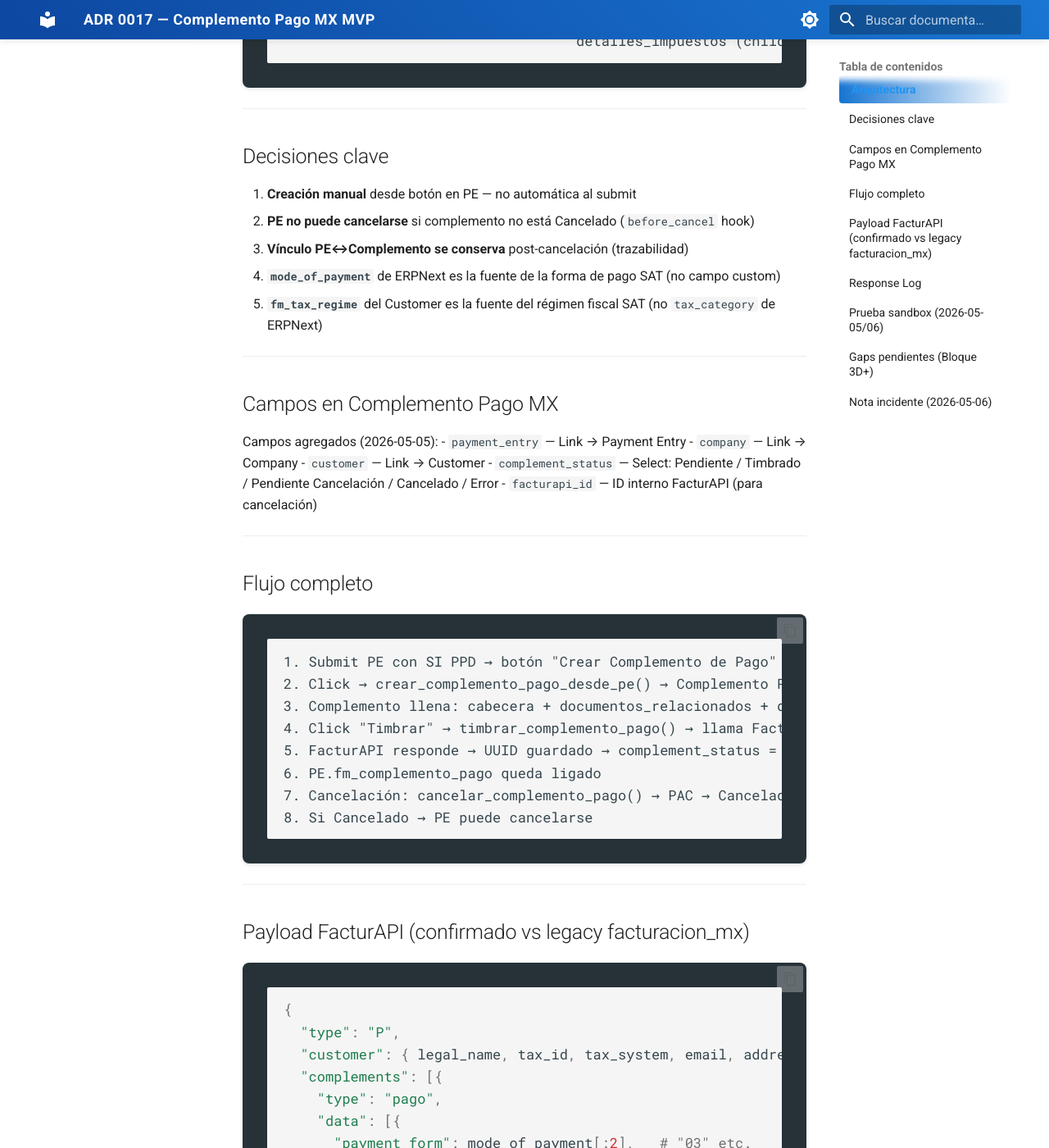
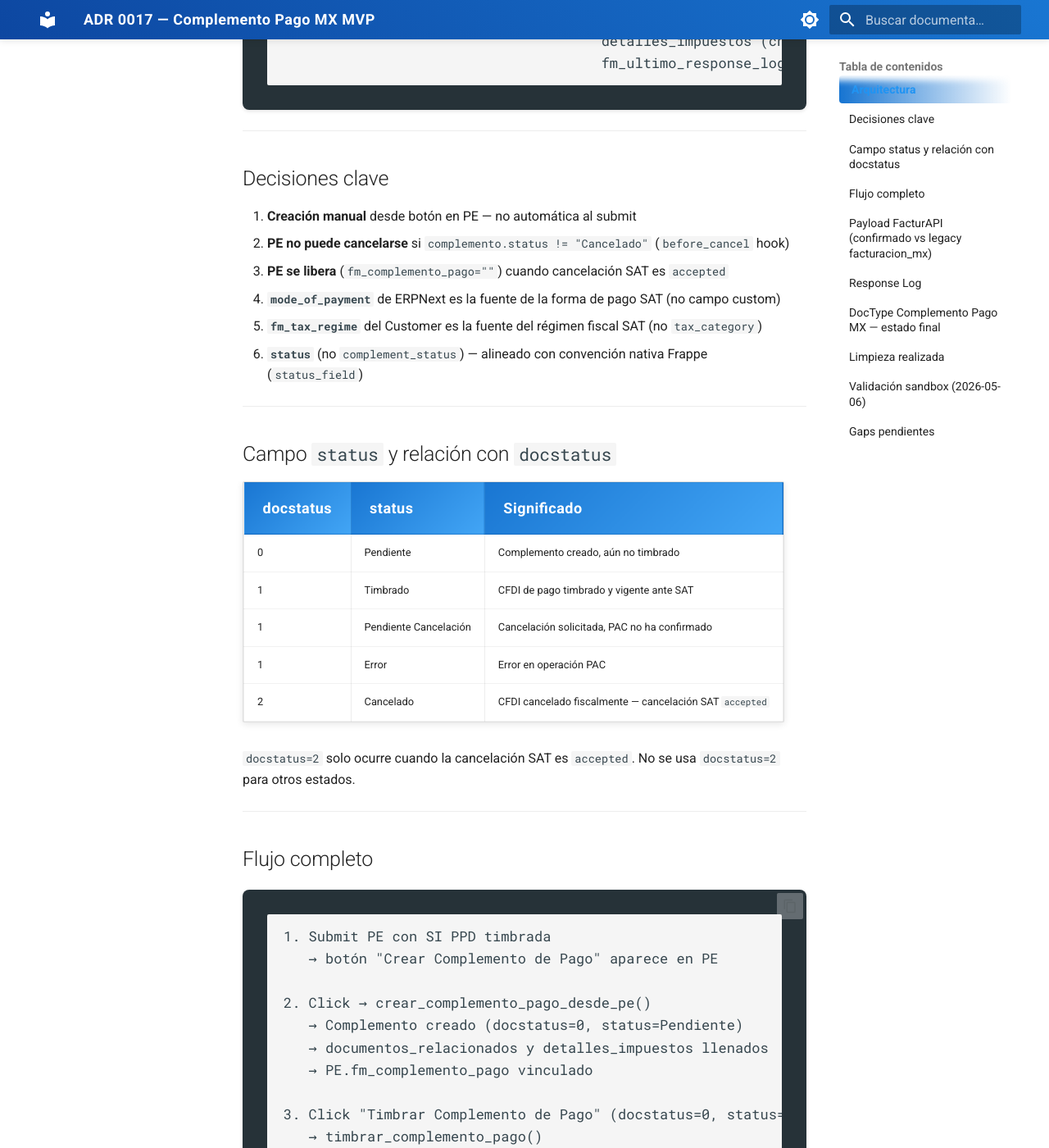
Before and after one commit to luisrms69/facturacion_mexico, an MkDocs documentation site: the page built from docs/adr/0017-complemento-pago-mx-schema-normalizacion.md, in a window 1280 px wide and 1400 px high, scrolled down 597 px. Shown: the whole window at 82% size. Built offline with MkDocs 1.6.1 and Material for MkDocs 9.7.7, drawn with Linux system fonts in a browser that asks for light colours; the version menu is left out; some of the changed text lies outside the part shown.

Commit message:
docs(ppd): ADR 0017 actualizado + tests MVP Complemento Pago MX
- ADR 0017: estado final post-PR #94 — status field, docstatus,
  flujo accepted/pending/rejected, Response Log, limpieza
- Tests: 20 tests MVP sin red ni sandbox (schema, bloqueo PE,
  hooks, response log, interpretación respuesta PAC, amend)
- CLAUDE.md: sección REGLAS GIT — FACTURACION MEXICO añadida

Co-Authored-By: Claude Sonnet 4.6 <noreply@anthropic.com>

````diff
--- a/docs/adr/0017-complemento-pago-mx-schema-normalizacion.md
+++ b/docs/adr/0017-complemento-pago-mx-schema-normalizacion.md
@@ -1,20 +1,21 @@
 # ADR 0017 — Complemento Pago MX MVP
 
-**Fecha:** 2026-05-05 | **Última revisión:** 2026-05-06 | **Estado:** APROBADO — MVP funcional en sandbox
+**Fecha:** 2026-05-05 | **Última revisión:** 2026-05-06 | **Estado:** APROBADO — MVP validado en sandbox (PR #94)
 
 ---
 
 ## Arquitectura
 
 ```
-Payment Entry (operativo)          Complemento Pago MX (fiscal)
-─────────────────────────         ─────────────────────────────
-fm_complemento_pago  ────────────→ name
-fm_require_complement (flag)       payment_entry ←────────────
-fm_complement_generated (flag)     complement_status
-mode_of_payment                    forma_pago_p ([:2] del mode_of_payment)
-                                   documentos_relacionados (child)
-                                   detalles_impuestos (child)
+Payment Entry (operativo)              Complemento Pago MX (fiscal CFDI tipo P)
+─────────────────────────             ─────────────────────────────────────────
+fm_complemento_pago  ──────────────→  name
+fm_require_complement (flag)          payment_entry ←──────────────────────────
+fm_complement_generated (flag)        status (Pendiente/Timbrado/Cancelado/...)
+mode_of_payment                       forma_pago_p (mode_of_payment[:2])
+                                      documentos_relacionados (child)
+                                      detalles_impuestos (child)
+                                      fm_ultimo_response_log → FacturAPI Response Log
 ```
 
 ---
@@ -22,35 +23,78 @@ mode_of_payment                    forma_pago_p ([:2] del mode_of_payment)
 ## Decisiones clave
 
 1. **Creación manual** desde botón en PE — no automática al submit
-2. **PE no puede cancelarse** si complemento no está Cancelado (`before_cancel` hook)
-3. **Vínculo PE↔Complemento se conserva** post-cancelación (trazabilidad)
+2. **PE no puede cancelarse** si `complemento.status != "Cancelado"` (`before_cancel` hook)
+3. **PE se libera** (`fm_complemento_pago=""`) cuando cancelación SAT es `accepted`
 4. **`mode_of_payment`** de ERPNext es la fuente de la forma de pago SAT (no campo custom)
-5. **`fm_tax_regime`** del Customer es la fuente del régimen fiscal SAT (no `tax_category` de ERPNext)
+5. **`fm_tax_regime`** del Customer es la fuente del régimen fiscal SAT (no `tax_category`)
+6. **`status`** (no `complement_status`) — alineado con convención nativa Frappe (`status_field`)
 
 ---
 
-## Campos en Complemento Pago MX
+## Campo `status` y relación con `docstatus`
 
-Campos agregados (2026-05-05):
-- `payment_entry` — Link → Payment Entry
-- `company` — Link → Company
-- `customer` — Link → Customer
-- `complement_status` — Select: Pendiente / Timbrado / Pendiente Cancelación / Cancelado / Error
-- `facturapi_id` — ID interno FacturAPI (para cancelación)
+| docstatus | status | Significado |
+|---|---|---|
+| 0 | Pendiente | Complemento creado, aún no timbrado |
+| 1 | Timbrado | CFDI de pago timbrado y vigente ante SAT |
+| 1 | Pendiente Cancelación | Cancelación solicitada, PAC no ha confirmado |
+| 1 | Error | Error en operación PAC |
+| 2 | Cancelado | CFDI cancelado fiscalmente — cancelación SAT `accepted` |
+
+`docstatus=2` solo ocurre cuando la cancelación SAT es `accepted`. No se usa `docstatus=2` para otros estados.
 
 ---
 
 ## Flujo completo
 
 ```
-1. Submit PE con SI PPD → botón "Crear Complemento de Pago" aparece
-2. Click → crear_complemento_pago_desde_pe() → Complemento Pendiente
-3. Complemento llena: cabecera + documentos_relacionados + detalles_impuestos
-4. Click "Timbrar" → timbrar_complemento_pago() → llama FacturAPI
-5. FacturAPI responde → UUID guardado → complement_status = Timbrado
-6. PE.fm_complemento_pago queda ligado
-7. Cancelación: cancelar_complemento_pago() → PAC → Cancelado/Pendiente Cancelación
-8. Si Cancelado → PE puede cancelarse
+1. Submit PE con SI PPD timbrada
+   → botón "Crear Complemento de Pago" aparece en PE
+
+2. Click → crear_complemento_pago_desde_pe()
+   → Complemento creado (docstatus=0, status=Pendiente)
+   → documentos_relacionados y detalles_impuestos llenados
+   → PE.fm_complemento_pago vinculado
+
+3. Click "Timbrar Complemento de Pago" (docstatus=0, status=Pendiente/Error)
+   → timbrar_complemento_pago()
+   → llama FacturAPI con payload tipo P
+   → guarda campos stamp (uuid_sat, folio_fiscal, no_certificado_sat, ...)
+   → doc.submit() → docstatus=1
+   → status=Timbrado
+   → Response Log: Timbrado Complemento Pago
+
+4. PE bloqueado (before_cancel lanza error si status != Cancelado)
+   → botón Cancel del PE oculto en JS
+   → advertencia visible en dashboard del PE
+
+5. Click "Cancelar Complemento" (solo Manager/System Manager)
+   → cancelar_complemento_pago(motivo)
+   → llama FacturAPI
+
+   Respuesta accepted:
+     → status=Cancelado, estatus_sat=Cancelado
+     → PE liberado (fm_complemento_pago="", fm_complement_generated=0)
+     → doc.cancel() → docstatus=2
+     → Response Log: Cancelación Complemento Pago
+
+   Respuesta pending:
+     → status=Pendiente Cancelación
+     → docstatus=1 (sin cambio)
+     → PE sigue bloqueado
+     → Response Log: Cancelación Complemento Pago
+     → botón "Revisar Estatus Cancelación" aparece
+
+   Respuesta rejected:
+     → status=Timbrado (vuelve a estado previo)
+     → docstatus=1
+     → Response Log: Cancelación Complemento Pago
+
+6. Click "Revisar Estatus Cancelación" (status=Pendiente Cancelación)
+   → revisar_estatus_cancelacion_complemento()
+   → consulta FacturAPI con facturapi_id
+   → aplica mismas transiciones (accepted/pending/rejected)
+   → Response Log: Consulta Estado Complemento Pago
 ```
 
 ---
@@ -60,22 +104,22 @@ Campos agregados (2026-05-05):
 ```python
 {
   "type": "P",
-  "customer": { legal_name, tax_id, tax_system, email, address.zip },
+  "customer": { "legal_name", "tax_id", "tax_system", "email", "address": {"zip"} },
   "complements": [{
     "type": "pago",
     "data": [{
-      "payment_form": mode_of_payment[:2],   # "03" etc.
+      "payment_form": mode_of_payment[:2],
       "currency": "MXN",
-      "exchange": 1,
+      "exchange": 1.0,
       "date": posting_date,
       "related_documents": [{
         "uuid": FFM.fm_uuid,
         "folio_number": FFM.folio,
         "amount": imp_pagado,
-        "last_balance": imp_saldo_ant,        # allocated + outstanding
-        "installment": num_parcialidad,
+        "last_balance": imp_saldo_ant,       # allocated + outstanding
+        "installment": num_parcialidad,       # por pe.creation ASC (no pe.name)
         "taxability": objeto_imp_dr,
-        "taxes": [{ base, type, rate, factor, withholding }]
+        "taxes": [{ "base", "type", "rate", "factor", "withholding" }]
       }]
     }]
   }]
@@ -86,32 +130,51 @@ Campos agregados (2026-05-05):
 
 ## Response Log
 
-`FacturAPI Response Log` actualizado:
+`FacturAPI Response Log` — DocType compartido con FFM:
 - Campo `complemento_pago_mx` — Link → Complemento Pago MX
-- `operation_type` opciones: `Timbrado Complemento Pago`, `Cancelación Complemento Pago`
+- `operation_type`:
+  - `Timbrado Complemento Pago`
+  - `Cancelación Complemento Pago`
+  - `Consulta Estado Complemento Pago`
+- `request_id` con hash aleatorio (unique constraint)
+- `fm_ultimo_response_log` en el Complemento — Link al último log
 
 ---
 
-## Prueba sandbox (2026-05-05/06)
+## DocType Complemento Pago MX — estado final
 
-- Complemento creado, timbrado y cancelado contra FacturAPI sandbox ✅
-- UUID guardado en `uuid_sat` y `folio_fiscal` ✅
-- PE bloqueado mientras complemento activo ✅
-- PE desbloqueado al cancelar complemento ✅
+- `status_field: "status"` — Frappe colorea encabezado con `states[]` automáticamente
+- `states[]`: Pendiente→Gray, Timbrado→Green, Pendiente Cancelación→Orange, Cancelado→Red, Error→Red
+- Botones Submit/Cancel/Amend de Frappe ocultos en JS
+- Botón "Cancelar Complemento" restringido a Manager/System Manager por `frappe.user.has_role()`
+- Secciones: Cabecera Operativa / Datos SAT / Bancarios (colapsable) / Documentos / Impuestos
+- `before_cancel` permite cancel programático con `flags.allow_fiscal_cancel = True`
 
 ---
 
-## Gaps pendientes (Bloque 3D+)
+## Limpieza realizada
 
-- `documentos_relacionados` y `detalles_impuestos` usan esquema legacy — pendiente alinear con esquema actual
-- Campos custom `fm_forma_pago_sat` en PE — innecesarios, pendiente eliminar del fixture
-- Download PDF/XML post-timbrado — no implementado
-- Cancelación con motivo 01 (sustitución) — no implementado
+- `Payment Tracking MX` eliminado — 0 registros, cubierto nativamente por ERPNext
+- `fm_forma_pago_sat` eliminado de Payment Entry — sin uso en código
+- `complement_status` renombrado a `status` — convención nativa Frappe
+- `num_parcialidad`: desempate por `pe.creation` (no `pe.name`) para mismo día
 
 ---
 
-## Nota incidente (2026-05-06)
+## Validación sandbox (2026-05-06)
 
-Recuperación exitosa del flujo SI→FFM→Complemento→Timbrado tras incidente de bisect manual.
-Timezone del site corregido (Asia/Kolkata → America/Mexico_City) para resolver errores de fechas.
-Branch `_Test Branch` creado en `_Test Company` y mapeado a `Main - _TC` para activar automated_tax.
+- Workflow completo: SI PPD → FFM → PE → Complemento timbrado → cancelado ✅
+- accepted: docstatus=2, PE liberado, Response Log ✅
+- pending → Revisar Estatus → aceptado: transición correcta, Response Log ✅
+
+---
+
+## Gaps pendientes
+
+| Gap | Prioridad |
+|---|---|
+| Encabezado muestra "Cancelled" (inglés) cuando docstatus=2 — Frappe ignora `states` para docstatus=2 | Media |
+| Motivo 01/sustitución no implementado | Baja |
+| PDF/XML download post-timbrado no implementado | Media |
+| FFM no migrada a `status` — evaluará en branch separado | Baja |
+| Revisión de patches antes de release | Alta |
````
Also changed, not shown: CLAUDE.md (+20 -3 lines), 2 other files.
